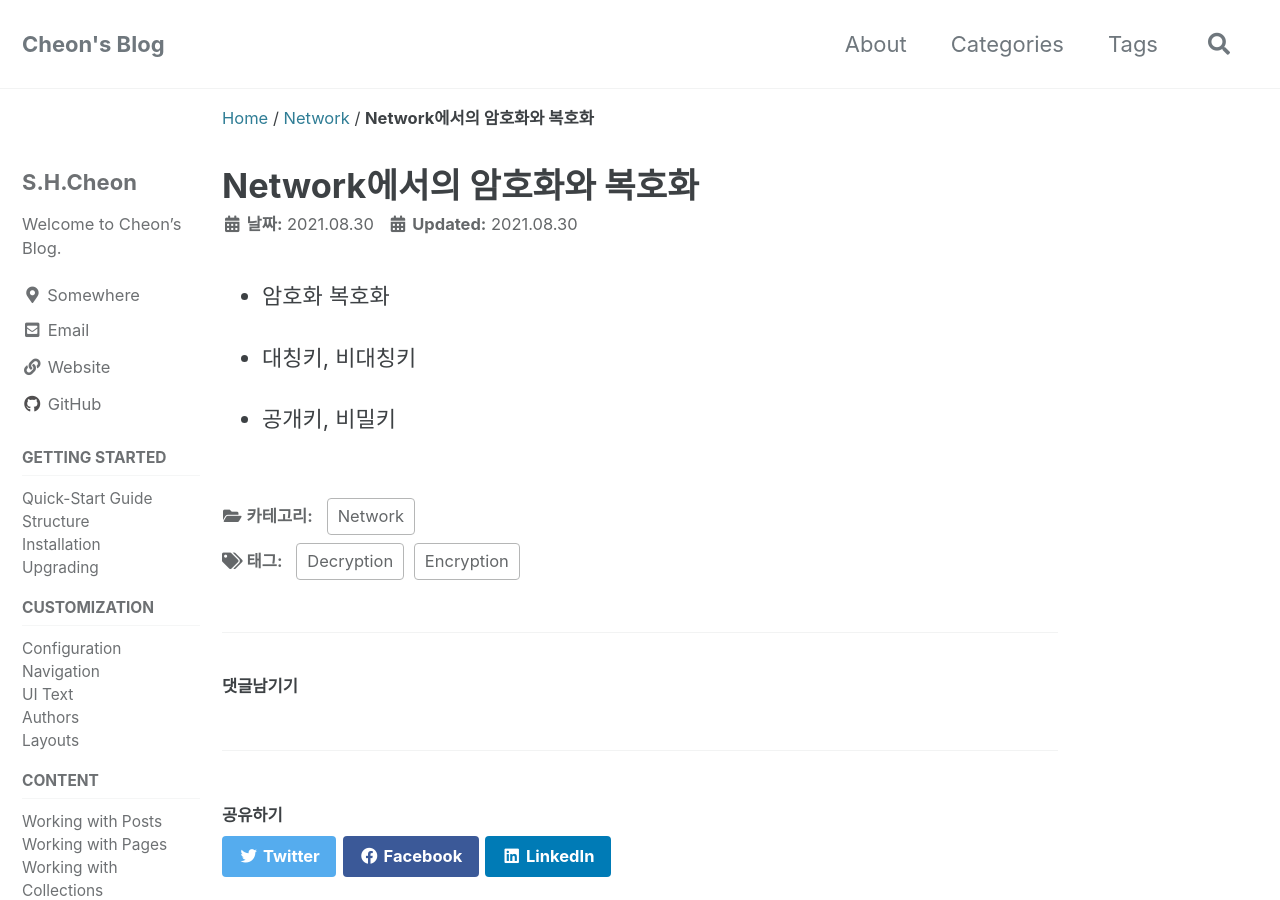
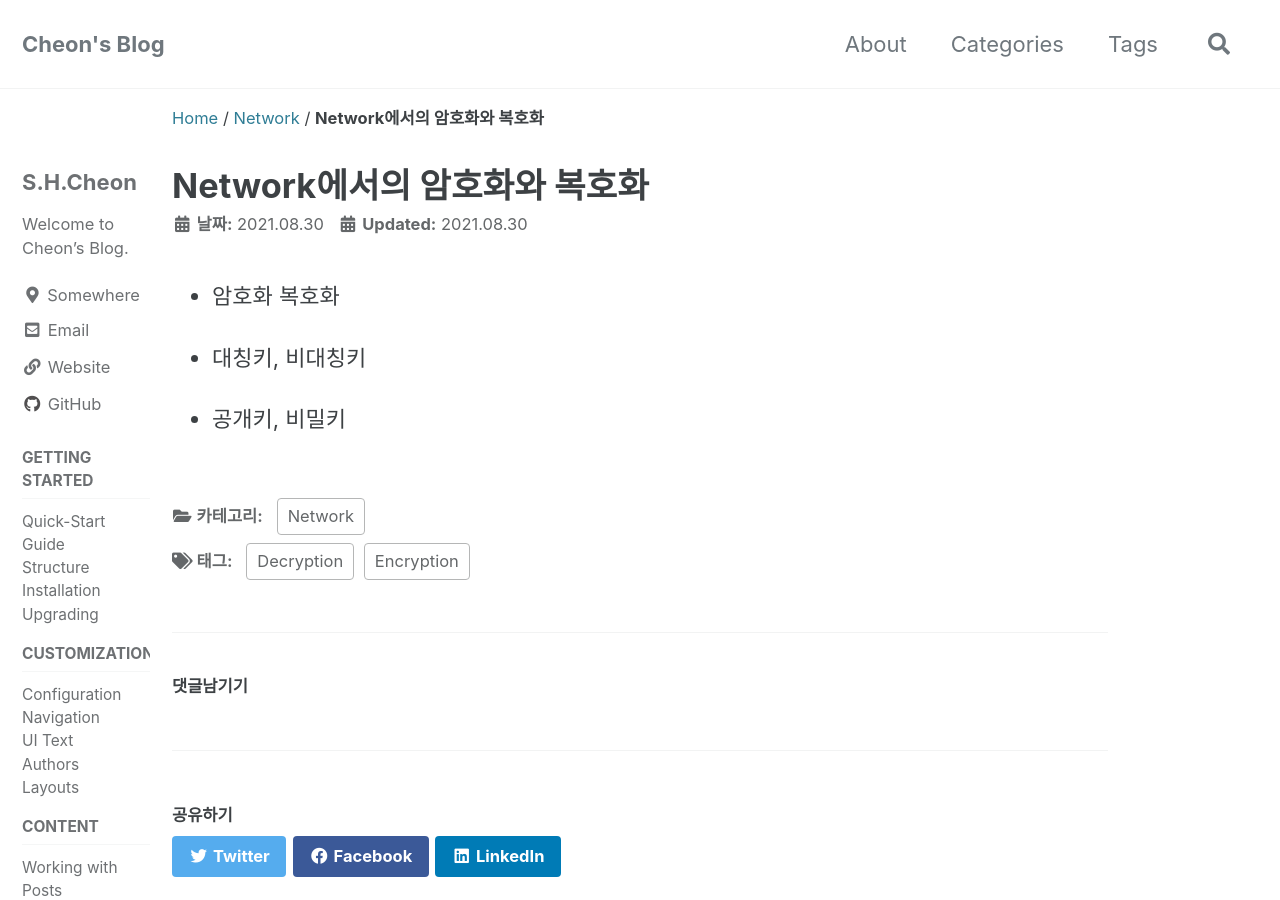
Before and after one commit to shcheon/myblog, a Jekyll site: the page built from _posts/network/2021-08-30-Network-Encryption-Decryption.md, in a window 1280 px wide and 900 px high. Built offline with Jekyll 4.4.1, drawn with Linux system fonts in a browser that asks for light colours; cached includes are drawn as plain includes; comment, search, counter and statistics services are not loaded; some of the changed text lies outside the part shown.

Commit message:
Update _variables.scss

```diff
--- a/_sass/minimal-mistakes/_variables.scss
+++ b/_sass/minimal-mistakes/_variables.scss
@@ -156,8 +156,9 @@ $max-width: $x-large !default;
    ========================================================================== */
 
 $right-sidebar-width-narrow: 150px !default;
-$right-sidebar-width: 200px !default;
-$right-sidebar-width-wide: 250px !default;
+$right-sidebar-width: 150px !default;
+$right-sidebar-width-wide: 200px !default;
+
 // $right-sidebar-width-narrow: 200px !default;
 // $right-sidebar-width: 300px !default;
 // $right-sidebar-width-wide: 400px !default;
```
